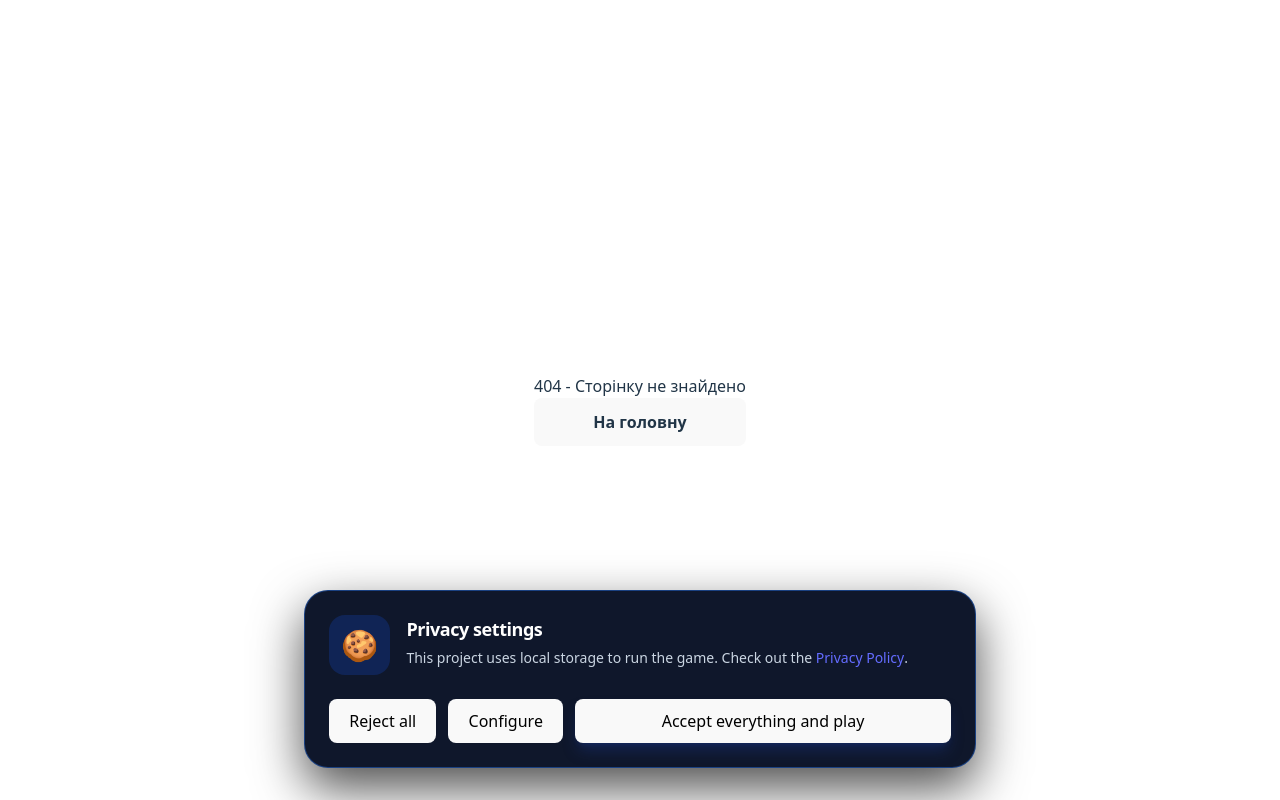
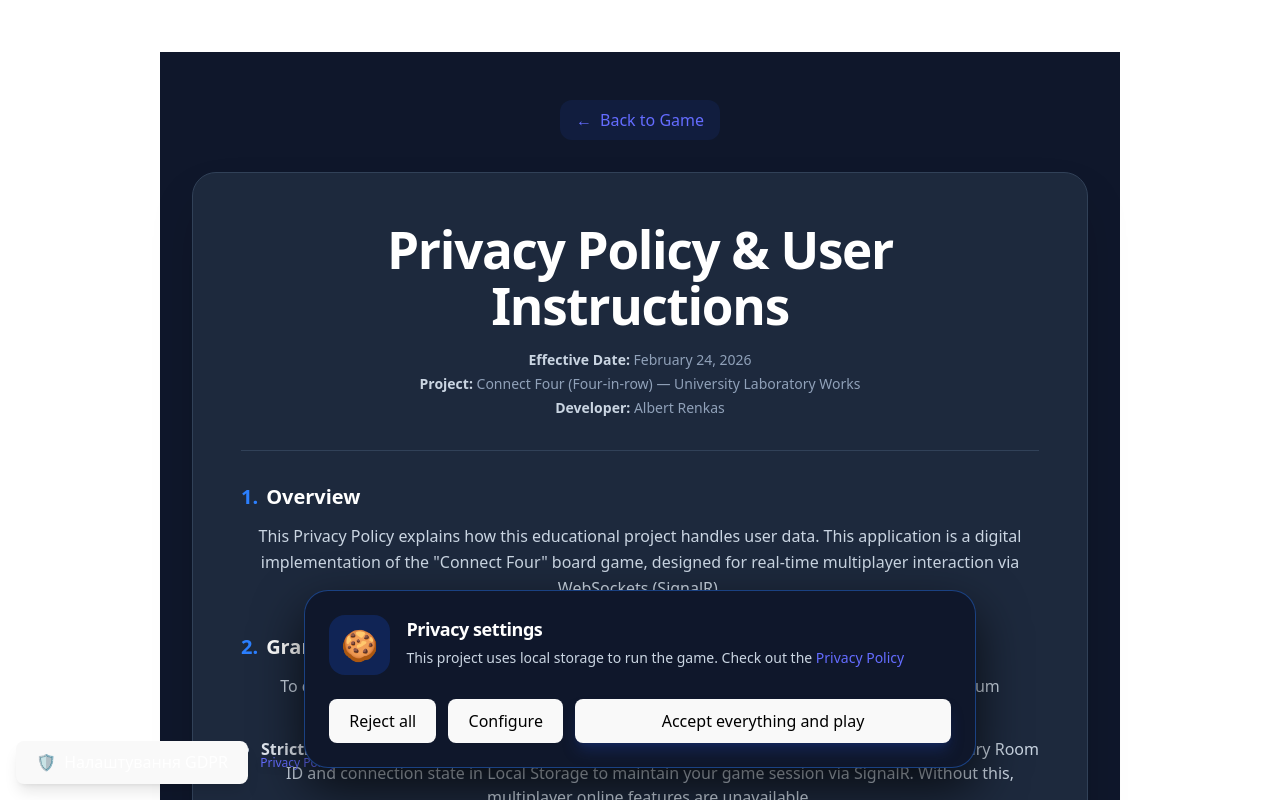
Before and after one commit to Albert2109/COP, a React (Vite) app: page /privacy-policy in a window 1280 px wide. Before the commit this address had no page. Shown: the top 800 px of the page. Built offline with nearby package versions, Linux system fonts and the light colour scheme.

Commit message:
add dedicated Privacy Policy page and global GDPR footer

```diff
--- a/src/App.jsx
+++ b/src/App.jsx
@@ -1,17 +1,21 @@
 import { useCallback } from 'react';
 import { Routes, Route, useNavigate, useParams, Navigate } from 'react-router-dom';
-import { useGameStore } from './store/gameStore'; // Імпортуємо хук
+import { useGameStore } from './store/gameStore';
 
 import StartPage from './pages/StartPage';
 import GamePage from './pages/GamePage';
 import GameSettingsForm from './components/settings/GameSettingsForm';
 import ResultsPage from './pages/ResultsPage';
 import OnlineGamePage from './pages/OnlineGamePage';
+
+import PrivacyPolicy from './pages/PrivacyPolicy';
+import CookieConsent from './components/CookieConsent';
+import PrivacyFooter from './components/PrivacyFooter';
+
 import './App.css';
 
 function App() {
   const navigate = useNavigate();
-
 
   const gameSettings = useGameStore((state) => state.gameSettings);
   const lockedMode = useGameStore((state) => state.lockedMode);
@@ -19,7 +23,6 @@ function App() {
   const clearSession = useGameStore((state) => state.clearSession);
   const setGameSession = useGameStore((state) => state.setGameSession);
   const addGameToHistoryFromStore = useGameStore((state) => state.addGameToHistory);
-
 
   const handleStartClick = () => {
     clearSession();
@@ -75,7 +78,6 @@ if (!gameSettings) {
     navigate('/');
   };
 
-
   function SettingsPageWrapper() {
     const { roomCode } = useParams();
     return (
@@ -102,8 +104,6 @@ onGoToResults={handleGoToResults}
       <Navigate to={`/settings/${roomCode || ''}`} replace />
     );
   }
-
-
 
   return (
     <div className="container mt-5">
@@ -136,13 +136,9 @@ path="/online-game/:roomCode"
 
         <Route
           path="/results"
- element={
- <ResultsPage
-
- onRestart={handleRestart}
+          element={<ResultsPage onRestart={handleRestart} />}
         />
- }
- />
+        <Route path="/privacy-policy" element={<PrivacyPolicy />} />
 
         <Route
           path="*"
@@ -156,6 +152,8 @@ element={
           }
         />
       </Routes>
+      <CookieConsent />
+      <PrivacyFooter />
     </div>
   );
 }
--- a/src/components/CookieConsent.jsx
+++ b/src/components/CookieConsent.jsx
@@ -1,16 +1,30 @@
-import React, { useState } from 'react';
+import React, { useState, useEffect } from 'react';
 import { useConsentStore } from '../store/useConsentStore';
-
+import { Link } from 'react-router-dom';
 const CookieConsent = () => {
-  const { status, preferences, setPreferences, acceptAll, declineAll } = useConsentStore();
+  const { status, preferences, setPreferences, acceptAll, declineAll, isModalOpen, closeModal } = useConsentStore();
   const [isConfiguring, setIsConfiguring] = useState(false);
 
+  useEffect(() => {
+    if (isModalOpen) setIsConfiguring(true);
+  }, [isModalOpen]);
 
-  if (status !== 'undecided' && !isConfiguring) return null;
+  const shouldShow = status === 'undecided' || isModalOpen;
+
+  if (!shouldShow) return null;
 
   return (
     <div className="fixed bottom-8 left-1/2 -translate-x-1/2 w-[95%] max-w-2xl z-[100] animate-in fade-in slide-in-from-bottom-10 duration-700">
-      <div className="bg-slate-900 border border-blue-500/40 p-6 rounded-3xl shadow-[0_20px_50px_rgba(0,0,0,0.7)]">
+      <div className="bg-slate-900 border border-blue-500/40 p-6 rounded-3xl shadow-[0_20px_50px_rgba(0,0,0,0.7)] relative">
+
+        {status !== 'undecided' && (
+          <button
+            onClick={closeModal}
+            className="absolute top-4 right-5 text-slate-400 hover:text-white transition-colors text-xl font-bold"
+          >
+            ✕
+          </button>
+        )}
 
         <div className="flex items-start gap-4 mb-6">
           <div className="bg-blue-600/20 p-3 rounded-2xl text-3xl shrink-0">🍪</div>
@@ -18,12 +32,12 @@ const CookieConsent = () => {
             <h4 className="text-white font-bold text-lg tracking-tight">Privacy settings</h4>
             <p className="text-slate-300 text-sm leading-relaxed mt-1">
               This project uses local storage to run the game.
-              Check out the <a href="/PRIVACY_POLICY.md" className="text-blue-400 hover:text-blue-300 underline underline-offset-4 font-semibold">Privacy Policy</a>.
+              Check out the <Link to="/privacy-policy" className="text-blue-400 hover:text-blue-300 underline underline-offset-4 font-semibold">Privacy Policy</Link>
             </p>
           </div>
         </div>
 
-        {isConfiguring && (
+        {(isConfiguring || isModalOpen) && (
           <div className="space-y-4 mb-6 p-4 bg-slate-800/50 rounded-2xl border border-slate-700">
             <div className="flex items-center justify-between">
               <div>
@@ -34,7 +48,7 @@ const CookieConsent = () => {
                 type="checkbox"
                 checked={preferences.session}
                 onChange={(e) => setPreferences({ session: e.target.checked })}
-                className="w-5 h-5 accent-blue-500"
+                className="w-5 h-5 accent-blue-500 cursor-pointer"
               />
             </div>
 
@@ -47,14 +61,14 @@ const CookieConsent = () => {
                 type="checkbox"
                 checked={preferences.nickname}
                 onChange={(e) => setPreferences({ nickname: e.target.checked })}
-                className="w-5 h-5 accent-blue-500"
+                className="w-5 h-5 accent-blue-500 cursor-pointer"
               />
             </div>
           </div>
         )}
 
         <div className="flex flex-col md:flex-row gap-3">
-          {!isConfiguring ? (
+          {(!isConfiguring && status === 'undecided') ? (
             <>
               <button
                 onClick={declineAll}
@@ -77,7 +91,10 @@ const CookieConsent = () => {
             </>
           ) : (
             <button
-              onClick={() => setIsConfiguring(false)}
+              onClick={() => {
+                setIsConfiguring(false);
+                closeModal();
+              }}
               className="w-full px-8 py-3 rounded-xl bg-green-600 text-black text-sm font-black hover:bg-green-500 transition-all"
             >
               Save selection
--- /dev/null
+++ b/src/components/PrivacyFooter.jsx
@@ -0,0 +1,27 @@
+import React from 'react';
+import { useConsentStore } from '../store/useConsentStore';
+import { Link } from 'react-router-dom';
+const PrivacyFooter = () => {
+  const { openModal } = useConsentStore();
+
+  return (
+    <div className="fixed bottom-4 left-4 z-50 flex items-center gap-3">
+      <button
+        onClick={openModal}
+        className="bg-slate-900/80 hover:bg-slate-800 backdrop-blur-sm border border-slate-700 text-white text-xs font-semibold py-2 px-3 rounded-full flex items-center gap-2 transition-all shadow-lg"
+        title="Налаштування конфіденційності"
+      >
+        <span>🛡️</span> Налаштування GDPR
+      </button>
+
+      <Link
+        to="/privacy-policy"
+        className="text-white/60 hover:text-white text-xs underline underline-offset-2 transition-colors drop-shadow-md"
+      >
+        Privacy Policy
+      </Link>
+    </div>
+  );
+};
+
+export default PrivacyFooter;
--- a/src/main.jsx
+++ b/src/main.jsx
@@ -2,6 +2,7 @@ import React from 'react';
 import ReactDOM from 'react-dom/client';
 import { BrowserRouter } from 'react-router-dom';
 import CookieConsent from './components/CookieConsent.jsx';
+import PrivacyFooter from './components/PrivacyFooter.jsx';
 import App from './App.jsx';
 import './index.css';
 
@@ -9,7 +10,6 @@ ReactDOM.createRoot(document.getElementById('root')).render(
   <React.StrictMode>
     <BrowserRouter>
       <App />
-      <CookieConsent />
     </BrowserRouter>
   </React.StrictMode>,
 );
--- /dev/null
+++ b/src/pages/PrivacyPolicy.jsx
@@ -0,0 +1,101 @@
+import React from 'react';
+import { Link } from 'react-router-dom';
+
+const PrivacyPolicy = () => {
+  return (
+    <div className="min-h-screen bg-slate-900 py-12 px-4 sm:px-6 lg:px-8 font-sans text-slate-300">
+      <div className="max-w-4xl mx-auto">
+
+        <div className="mb-8">
+          <Link
+            to="/"
+            className="inline-flex items-center gap-2 text-blue-400 hover:text-blue-300 transition-colors font-semibold bg-blue-900/20 px-4 py-2 rounded-xl"
+          >
+            <span>←</span> Back to Game
+          </Link>
+        </div>
+
+        <div className="bg-slate-800 p-8 md:p-12 rounded-3xl shadow-2xl border border-slate-700 space-y-8">
+
+          <div className="border-b border-slate-700 pb-8">
+            <h1 className="text-3xl md:text-4xl font-black text-white mb-4 tracking-tight">
+              Privacy Policy & User Instructions
+            </h1>
+            <div className="text-sm text-slate-400 space-y-1">
+              <p><strong className="text-slate-300">Effective Date:</strong> February 24, 2026</p>
+              <p><strong className="text-slate-300">Project:</strong> Connect Four (Four-in-row) — University Laboratory Works</p>
+              <p><strong className="text-slate-300">Developer:</strong> Albert Renkas</p>
+            </div>
+          </div>
+
+          <section>
+            <h2 className="text-xl font-bold text-white mb-3 flex items-center gap-2">
+              <span className="text-blue-500">1.</span> Overview
+            </h2>
+            <p className="leading-relaxed">
+              This Privacy Policy explains how this educational project handles user data. This application is a digital implementation of the "Connect Four" board game, designed for real-time multiplayer interaction via WebSockets (SignalR).
+            </p>
+          </section>
+
+          <section>
+            <h2 className="text-xl font-bold text-white mb-3 flex items-center gap-2">
+              <span className="text-blue-500">2.</span> Granular Consent Model
+            </h2>
+            <p className="leading-relaxed mb-3">
+              To comply with GDPR principles (Data Minimization & Purpose Limitation) and ensure maximum transparency, this application uses a tiered consent model:
+            </p>
+            <ul className="list-disc pl-5 space-y-2">
+              <li><strong className="text-slate-200">Strictly Necessary (Game Session):</strong> Essential for technical functionality. It stores your temporary Room ID and connection state in Local Storage to maintain your game session via SignalR. Without this, multiplayer online features are unavailable.</li>
+              <li><strong className="text-slate-200">Optional (Personalization):</strong> You can choose whether to store your nickname in your browser's persistent storage. If declined, you can still play, but your nickname will not be remembered, and you will appear as an anonymous player.</li>
+            </ul>
+          </section>
+
+          <section>
+            <h2 className="text-xl font-bold text-white mb-3 flex items-center gap-2">
+              <span className="text-blue-500">3.</span> Data Processing Details
+            </h2>
+            <ul className="list-disc pl-5 space-y-2">
+              <li><strong className="text-slate-200">Nicknames:</strong> We process user-defined nicknames solely for identification within a specific game room during gameplay.</li>
+              <li><strong className="text-slate-200">Real-time Logic:</strong> Moves and game states are processed in-memory and transmitted via SignalR during active sessions.</li>
+              <li><strong className="text-slate-200">No Server-Side Database:</strong> This project does <strong className="text-red-400">not</strong> use a permanent server-side database to store personal user information.</li>
+            </ul>
+          </section>
+
+          <section>
+            <h2 className="text-xl font-bold text-white mb-3 flex items-center gap-2">
+              <span className="text-blue-500">4.</span> Storage & Persistence
+            </h2>
+            <ul className="list-disc pl-5 space-y-2">
+              <li><strong className="text-slate-200">Client-Side Storage:</strong> All saved data resides strictly within the user's browser via the <code className="bg-slate-900 px-2 py-1 rounded text-pink-400">AppConsentStore</code> (managed by Zustand).</li>
+              <li><strong className="text-slate-200">Individual Choice:</strong> The application respects your individual settings for each category of data (Technical vs. Personalization).</li>
+              <li><strong className="text-slate-200">Data Retention:</strong> Consent status and session info are kept until the user manually clears their browser cache or revokes consent via the application settings.</li>
+            </ul>
+          </section>
+
+          <section>
+            <h2 className="text-xl font-bold text-white mb-3 flex items-center gap-2">
+              <span className="text-blue-500">5.</span> User Rights (GDPR)
+            </h2>
+            <p className="leading-relaxed mb-3">Users retain full control over their digital footprint:</p>
+            <ul className="list-disc pl-5 space-y-2">
+              <li><strong className="text-slate-200">Erasure:</strong> You can exercise your "Right to be Forgotten" at any time by clearing your browser's site data, which immediately deletes all nicknames, history, and session data.</li>
+            </ul>
+          </section>
+
+          <section>
+            <h2 className="text-xl font-bold text-white mb-3 flex items-center gap-2">
+              <span className="text-blue-500">6.</span> Disclaimers & Limitations (EULA)
+            </h2>
+            <ul className="list-disc pl-5 space-y-2">
+              <li><strong className="text-slate-200">Educational Purpose:</strong> This software is provided "as-is" for university grading and evaluation only.</li>
+              <li><strong className="text-slate-200">Trademark Notice:</strong> "Connect Four" is a registered trademark of Hasbro, Inc. This project is an independent educational work and is not affiliated with, or endorsed by, Hasbro.</li>
+            </ul>
+          </section>
+
+        </div>
+      </div>
+    </div>
+  );
+};
+
+export default PrivacyPolicy;
--- a/src/store/useConsentStore.js
+++ b/src/store/useConsentStore.js
@@ -6,16 +6,20 @@ export const useConsentStore = create(
     persist(
       (set) => ({
         status: 'undecided',
-
         preferences: {
           session: true,
           nickname: false,
         },
 
+        isModalOpen: false,
+        openModal: () => set({ isModalOpen: true }, false, 'consent/open'),
+        closeModal: () => set({ isModalOpen: false }, false, 'consent/close'),
+
         setPreferences: (newPrefs) => {
           set((state) => ({
             preferences: { ...state.preferences, ...newPrefs },
             status: 'customized',
+            isModalOpen: false,
           }), false, 'consent/set_custom');
         },
 
@@ -23,6 +27,7 @@ export const useConsentStore = create(
           set({
             status: 'accepted_all',
             preferences: { session: true, nickname: true },
+            isModalOpen: false,
           }, false, 'consent/accept_all');
         },
 
@@ -30,16 +35,15 @@ export const useConsentStore = create(
           set({
             status: 'declined_all',
             preferences: { session: false, nickname: false },
+            isModalOpen: false,
           }, false, 'consent/decline_all');
         },
 
         resetConsent: () => {
-          set({ status: 'undecided' }, false, 'consent/reset');
+          set({ status: 'undecided', isModalOpen: false }, false, 'consent/reset');
         },
       }),
-      {
-        name: 'AppConsentStore',
-      }
+      { name: 'AppConsentStore' }
     )
   )
 );
```
Lines whose indentation alone changed are shown as unchanged.
